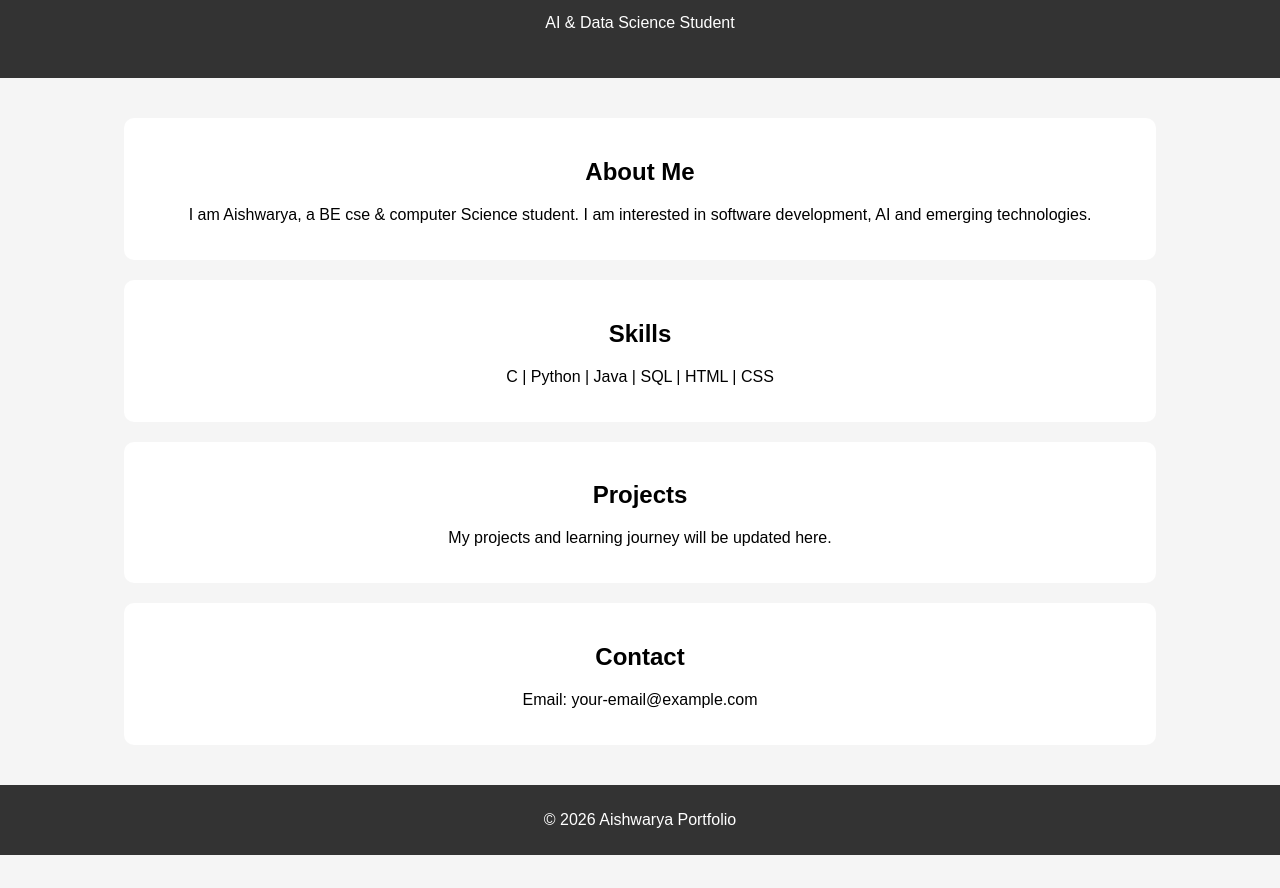
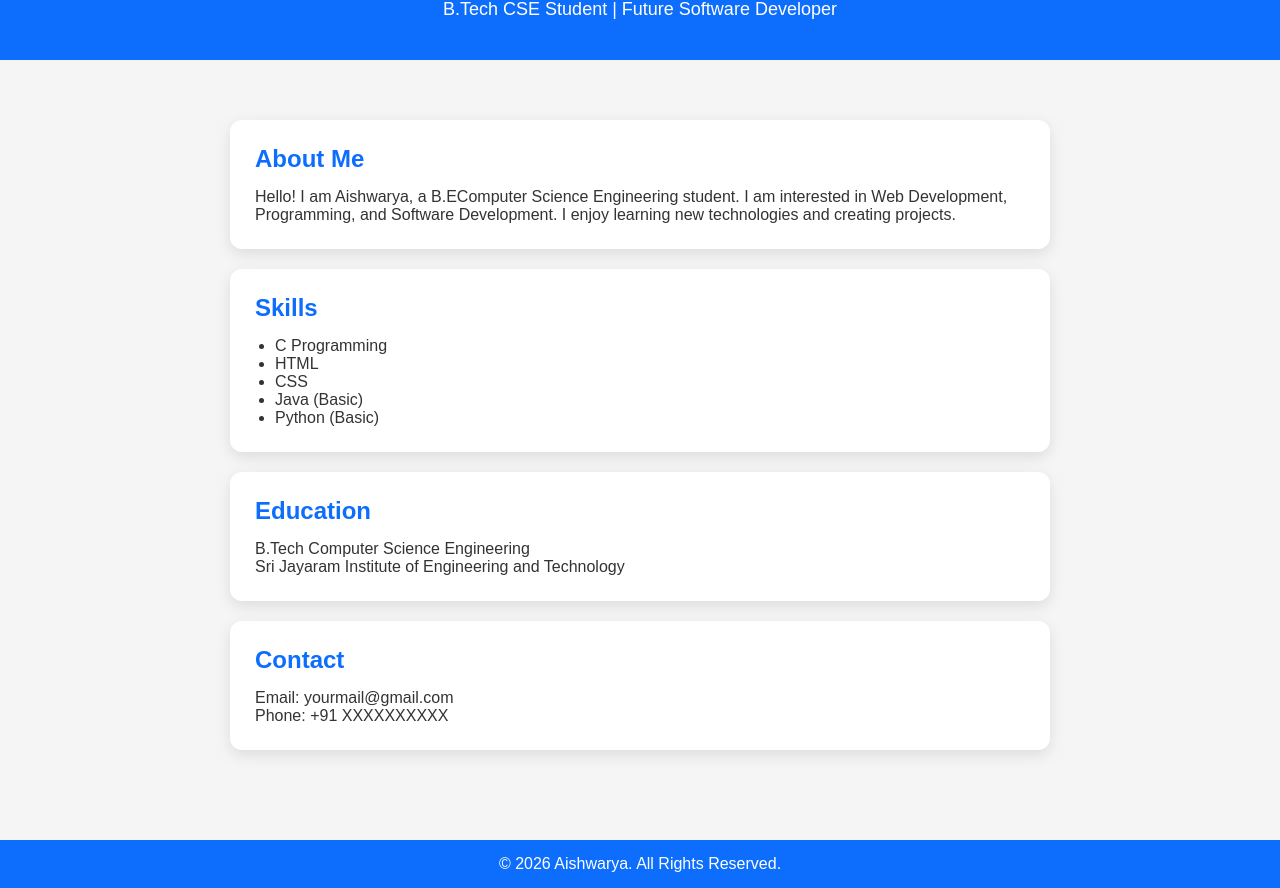
Before and after one commit to Aishu2007-ui/portfolio, a plain HTML site: page index.html in a window 1280 px wide. Shown: the part 96-984 px from the top of the page. Before the commit the page ends 951 px from the top, so only its background shows below. Drawn offline with Linux system fonts and the light colour scheme.

Commit message:
Update index.html

```diff
--- a/index.html
+++ b/index.html
@@ -1,76 +1,119 @@
 <!DOCTYPE html>
-<html>
+<html lang="en">
 <head>
-    <title>Aishwarya Portfolio</title>
+<meta charset="UTF-8">
+<meta name="viewport" content="width=device-width, initial-scale=1.0">
+<title>Aishwarya | Portfolio</title>
+
 <style>
-        body {
-            font-family: Arial, sans-serif;
-            text-align: center;
-            background-color: #f5f5f5;
-            margin: 0;
-            padding: 0;
+*{
+margin:0;
+padding:0;
+box-sizing:border-box;
+font-family:Arial,sans-serif;
 }
 
-        header {
-            background: #333;
-            color: white;
-            padding: 30px;
+body{
+background:#f5f5f5;
+color:#333;
 }
 
-        section {
-            padding: 20px;
+header{
+background:#0d6efd;
+color:white;
+padding:40px;
+text-align:center;
 }
 
-        .card {
-            background: white;
-            margin: 20px auto;
-            padding: 20px;
-            width: 80%;
-            border-radius: 10px;
+header h1{
+font-size:40px;
 }
 
-        footer {
-            background: #333;
-            color: white;
-            padding: 10px;
+header p{
+margin-top:10px;
+font-size:18px;
+}
+
+section{
+padding:40px;
+max-width:900px;
+margin:auto;
+}
+
+.card{
+background:white;
+padding:25px;
+margin:20px 0;
+border-radius:12px;
+box-shadow:0 5px 15px rgba(0,0,0,.1);
+}
+
+h2{
+color:#0d6efd;
+margin-bottom:15px;
+}
+
+ul{
+padding-left:20px;
+}
+
+footer{
+background:#0d6efd;
+color:white;
+text-align:center;
+padding:15px;
+margin-top:30px;
 }
 </style>
+
 </head>
-
 <body>
 
 <header>
-    <h1>Aishwarya</h1>
-    <p>AI & Data Science Student</p>
+<h1>Aishwarya V</h1>
+<p>B.Tech CSE Student | Future Software Developer</p>
 </header>
 
 <section>
+
 <div class="card">
 <h2>About Me</h2>
 <p>
-            I am Aishwarya, a BE cse & computer Science student.
-            I am interested in software development, AI and emerging technologies.
+Hello! I am Aishwarya, a B.EComputer Science Engineering student.
+I am interested in Web Development, Programming, and Software Development.
+I enjoy learning new technologies and creating projects.
 </p>
 </div>
 
 <div class="card">
 <h2>Skills</h2>
-        <p>C | Python | Java | SQL | HTML | CSS</p>
+<ul>
+<li>C Programming</li>
+<li>HTML</li>
+<li>CSS</li>
+<li>Java (Basic)</li>
+<li>Python (Basic)</li>
+</ul>
 </div>
 
 <div class="card">
-        <h2>Projects</h2>
-        <p>My projects and learning journey will be updated here.</p>
+<h2>Education</h2>
+<p>
+B.Tech Computer Science Engineering<br>
+Sri Jayaram Institute of Engineering and Technology
+</p>
 </div>
 
 <div class="card">
 <h2>Contact</h2>
-        <p>Email: your-email@example.com</p>
+<p>Email: yourmail@gmail.com</p>
+<p>Phone: +91 XXXXXXXXXX</p>
 </div>
+
 </section>
 
 <footer>
-    <p>© 2026 Aishwarya Portfolio</p>
+© 2026 Aishwarya. All Rights Reserved.
 </footer>
 
 </body>
```
Lines whose indentation alone changed are shown as unchanged.
